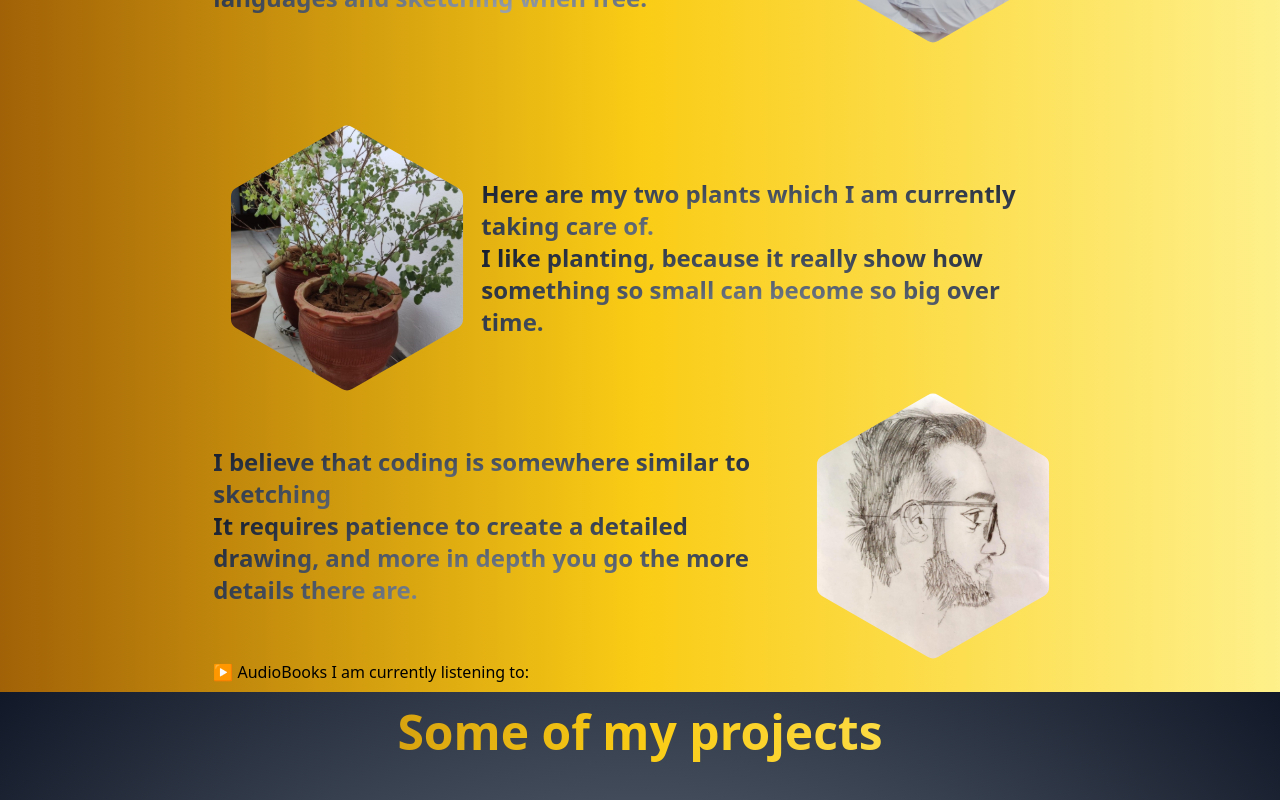
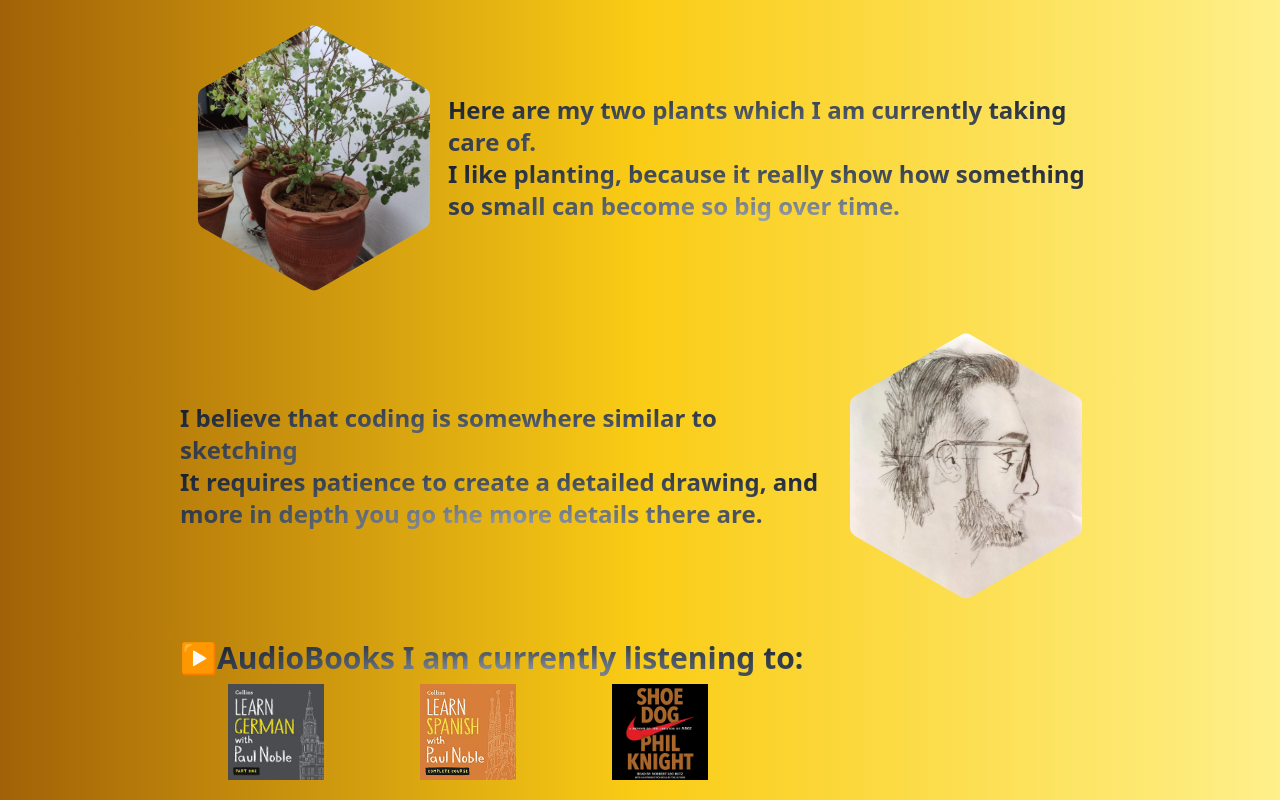
Before and after one commit to bluzeey/personalwebsite, a Next.js app: page / in a window 1280 px wide. Shown: the part 380-1180 px from the top of the page. Built offline with nearby package versions, Linux system fonts and the light colour scheme; what tailwindcss-font-inter would draw is missing.

Commit message:
Update the audio books section

```diff
--- a/components/Main.jsx
+++ b/components/Main.jsx
@@ -23,7 +23,7 @@ function Main() {
     const router=useRouter()
     return (
         <>
-        <div className="flex flex-col w-2/3 m-auto md:flex-row rounded md:pb-20 md:pt-20">
+        <div className="flex flex-col xs:w-3/4 w-2/3 m-auto md:flex-row rounded p-5">
           <div className="font-inter flex justify-center flex-col font-bold b-1 leading-tight">
             <h1 className="text-5xl text-transparent bg-clip-text second-gradient-color">{currentLanguage.greetings}</h1>
             <p className="text-transparent bg-clip-text second-gradient-color text-2xl">{currentLanguage.intro?.[0]}</p>
@@ -32,7 +32,7 @@ function Main() {
           <MainImage/>
         </div>
 
-        <div className="flex flex-col w-2/3 m-auto md:flex-row rounded">
+        <div className="flex flex-col xs:w-3/4 w-2/3 m-auto md:flex-row rounded p-5">
           <div className="font-inter flex justify-center flex-col font-bold b-1 leading-tight md:order-last">
             <p className="text-transparent bg-clip-text second-gradient-color text-2xl">{currentLanguage.plants?.[0]}</p>
             <p className="text-transparent bg-clip-text second-gradient-color text-2xl">{currentLanguage.plants?.[1]}</p>
@@ -40,7 +40,7 @@ function Main() {
           <PlantHexagon />
         </div>
 
-        <div className="flex flex-col w-2/3 m-auto md:flex-row rounded ">
+        <div className="flex flex-col xs:w-3/4 w-2/3 m-auto md:flex-row rounded p-5">
           <div className="font-inter flex justify-center flex-col font-bold b-1 leading-tight">
             <p className="text-transparent bg-clip-text second-gradient-color text-2xl">{currentLanguage.sketch?.[0]}</p>
             <p className="text-transparent bg-clip-text second-gradient-color text-2xl">{currentLanguage.sketch?.[1]}</p>
@@ -48,8 +48,18 @@ function Main() {
           <SketchHexagon/>
         </div>
 
-        <div className="flex flex-col w-2/3 m-auto">
-            <h1 className="">{currentLanguage.audioBooks}</h1>
+        <div className="flex flex-col xs:w-3/4 w-2/3 m-auto p-5">
+            <div className="flex flex-start text-3xl">
+            ▶
+            <span className="text-3xl text-transparent font-bold bg-clip-text second-gradient-color">
+              {currentLanguage.audioBooks}
+            </span>
+            </div>
+            <div className="flex xs:flex-col sm:flex-row justify-around max-w-xl">
+              <img src="/German.jpg" className="w-28 p-2 m-auto" alt="Paul Noble German Audiobook" />
+              <img src="/spanish.jpg" className="w-28 p-2 m-auto" alt="Paul Noble Spanish Audiobook" />
+              <img src="/shoedog.jpg" className="w-28 p-2 m-auto" alt="Shoe Dog by Phil Knight"/>
+            </div>
         </div>
 
          <div className="file:p-4 second-gradient-color font-inter">
--- a/data/english.json
+++ b/data/english.json
@@ -2,7 +2,7 @@
   "intro":["I am an aspiring Frontend Web Developer who works with React,NextJS and Vue.","I am currently a final year student in college who also loves listening audiobooks, learning languages and sketching when free."],
   "plants":["Here are my two plants which I am currently taking care of.", "I like planting, because it really show how something so small can become so big over time."],
   "sketch":["I believe that coding is somewhere similar to sketching", "It requires patience to create a detailed drawing, and more in depth you go the more details there are."],
-  "audioBooks":" ▶ AudioBooks I am currently listening to:",
+  "audioBooks":"AudioBooks I am currently listening to:",
   "projectHeading":"Some of my projects",
   "Navbar":["HOME","RESUME","PROJECTS","CONTACT"],
   "form":["Contact Me","name","email","message","Send Message"],
--- a/data/german.json
+++ b/data/german.json
@@ -2,7 +2,7 @@
   "intro":["Ich bin ein aufstrebender Frontend-Webentwickler, der mit React, NextJS und Vue arbeitet.","Ich bin derzeit ein Student im letzten Jahr am College, der auch gerne Hörbücher hört, Sprachen lernt und skizziert, wenn er frei ist."],
   "plants":["Hier sind meine beiden Pflanzen, um die ich mich gerade kümmere.", "Ich mag Pflanzen, weil sie wirklich zeigen, wie aus etwas so Kleinem mit der Zeit so groß werden kann."],
   "sketch":["Ich glaube, dass das Codieren dem Skizzieren ähnlich ist", "Es erfordert Geduld, eine detaillierte Zeichnung zu erstellen, und je tiefer Sie gehen, je mehr Details es gibt"],
-  "audioBooks":"▶ AudioBooks I am currently listening to:",
+  "audioBooks":"AudioBooks I am currently listening to:",
   "projectHeading":"Einige meiner Projekte",
   "Navbar":["HEIM","FORTSETZEN","PROJEKTE","KONTAKT"],
   "form":["Kontaktiere mich","name","email","message","Nachrichten Senden"],
```
